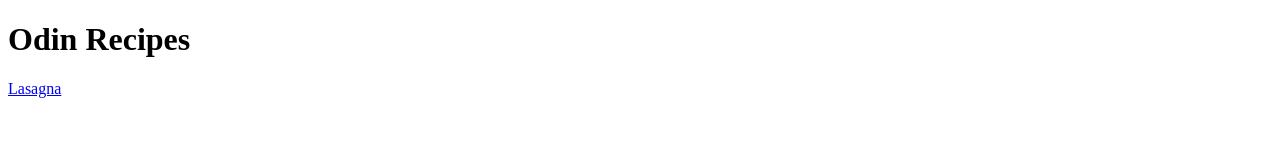
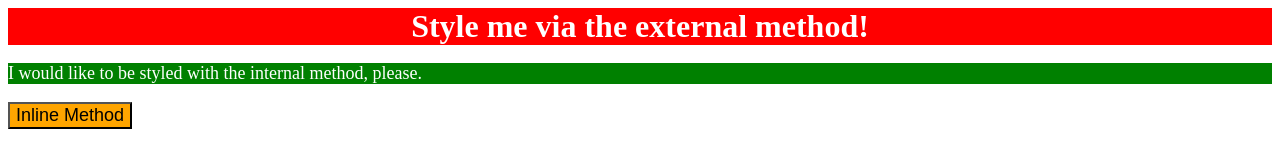
Before and after one commit to Sergi0987/odin-recipe, a plain HTML site: page index.html in a window 1280 px wide. Drawn offline with Linux system fonts and the light colour scheme.

Commit message:
Added external, internal, and inline css to html elements.

```diff
--- a/index.html
+++ b/index.html
@@ -1,11 +1,23 @@
 <!DOCTYPE html>
 <html lang="en">
-    <head>
-        <meta charset="UTF-8">
-        <title>Odin Recipes</title>
-    </head>
-    <body>
-        <h1>Odin Recipes</h1>
-        <a href="./recipes/lasagna.html">Lasagna</a>
-    </body>
+  <head>
+    <meta charset="UTF-8">
+    <meta http-equiv="X-UA-Compatible" content="IE=edge">
+    <meta name="viewport" content="width=device-width, initial-scale=1.0">
+    <title>Methods for Adding CSS</title>
+    <link rel="stylesheet" href="./recipes/styles.css">
+    <style>
+        p {
+            background-color: green;
+            color: white;
+            font-size: 18px;
+        }
+    </style>
+
+  </head>
+  <body>
+    <div>Style me via the external method!</div>
+    <p>I would like to be styled with the internal method, please.</p>
+    <button style="background-color: orange; font-size: 18px;">Inline Method</button>
+  </body>
 </html>
--- /dev/null
+++ b/recipes/styles.css
@@ -0,0 +1,7 @@
+div {
+    background-color: red;
+    color: white;
+    text-align: center;
+    font-size: 32px;
+    font-weight: bold;
+}
```
